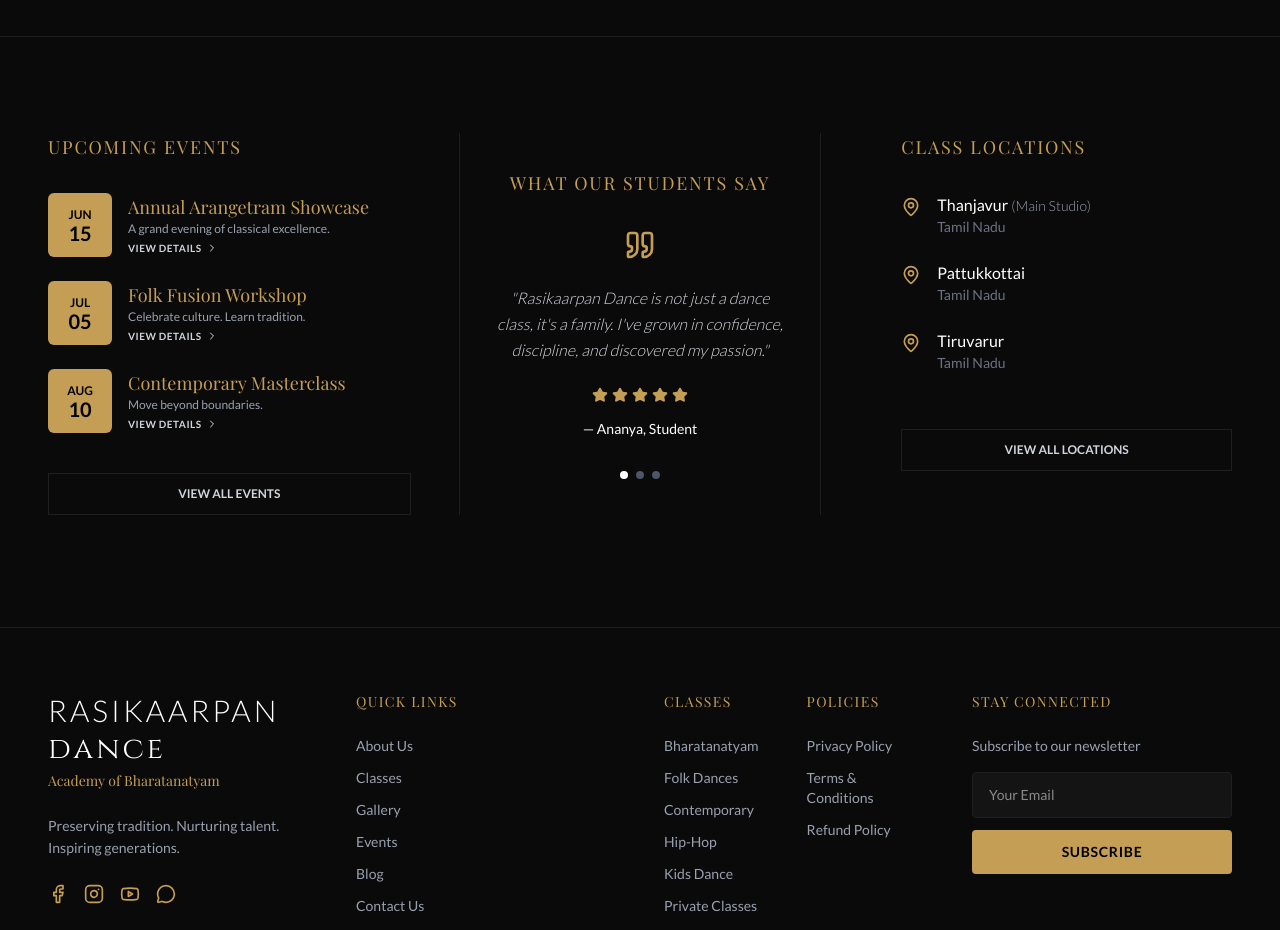
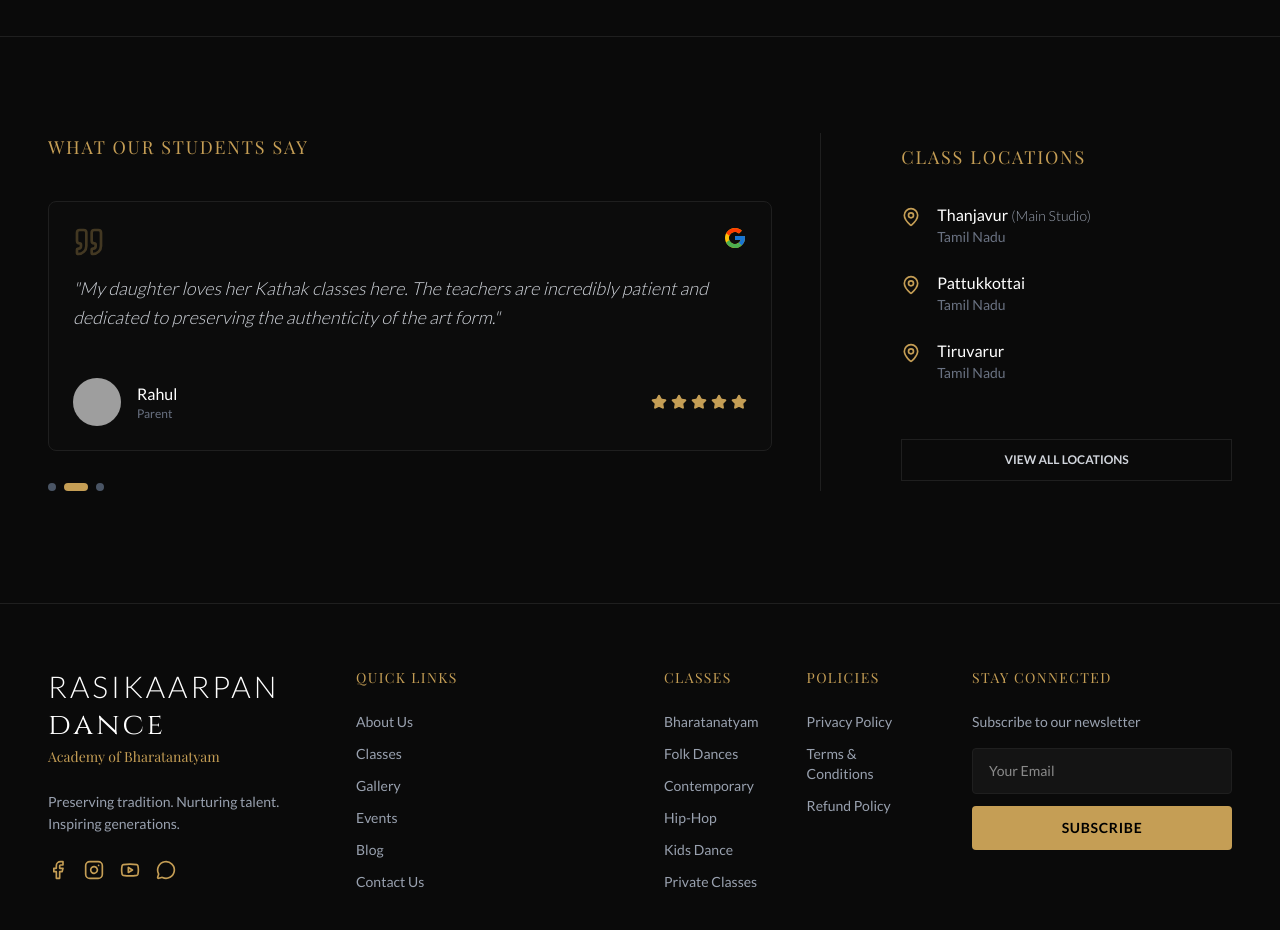
Before and after one commit to PhyscoLite/rasikaarpan-dance, a React (Vite) app: page / in a window 1280 px wide. Shown: the part 6500-7430 px from the top of the page. Built offline with nearby package versions, Linux system fonts and the light colour scheme; grey boxes are pictures that could not be loaded.

Commit message:
feat(home): replace static testimonials with component
Refactor the home page to use a dedicated Testimonials component with automated sliding reviews to improve modularity and user engagement.

```diff
--- /dev/null
+++ b/src/components/Testimonials.tsx
@@ -0,0 +1,108 @@
+import React, { useState, useEffect } from 'react';
+import { Quote, Star } from 'lucide-react';
+import { motion, AnimatePresence } from 'motion/react';
+
+const reviews = [
+  {
+    id: 1,
+    name: 'Ananya',
+    role: 'Student',
+    text: "Rasikaarpan Dance is not just a dance class, it's a family. I've grown in confidence, discipline, and discovered my passion.",
+    avatar: 'https://api.dicebear.com/7.x/avataaars/svg?seed=Ananya',
+    rating: 5,
+  },
+  {
+    id: 2,
+    name: 'Rahul',
+    role: 'Parent',
+    text: "My daughter loves her Kathak classes here. The teachers are incredibly patient and dedicated to preserving the authenticity of the art form.",
+    avatar: 'https://api.dicebear.com/7.x/avataaars/svg?seed=Rahul',
+    rating: 5,
+  },
+  {
+    id: 3,
+    name: 'Priya',
+    role: 'Professional Dancer',
+    text: "An exceptional academy that focuses on both technical perfection and emotional expression. Highly recommended for serious learners.",
+    avatar: 'https://api.dicebear.com/7.x/avataaars/svg?seed=Priya',
+    rating: 5,
+  },
+];
+
+export const Testimonials = () => {
+  const [currentIndex, setCurrentIndex] = useState(0);
+
+  useEffect(() => {
+    const timer = setInterval(() => {
+      setCurrentIndex((prev) => (prev + 1) % reviews.length);
+    }, 5000);
+    return () => clearInterval(timer);
+  }, []);
+
+  return (
+    <div className="lg:border-r border-y lg:border-y-0 py-10 lg:py-0 border-brand-surface-light lg:pr-12 flex flex-col justify-center h-full relative overflow-hidden">
+      <div className="flex justify-between items-center mb-10">
+        <h3 className="text-lg font-serif text-brand-gold tracking-widest uppercase">WHAT OUR STUDENTS SAY</h3>
+      </div>
+
+      <div className="relative min-h-[250px]">
+        <AnimatePresence mode="wait">
+          <motion.div
+            key={currentIndex}
+            initial={{ opacity: 0, x: 20 }}
+            animate={{ opacity: 1, x: 0 }}
+            exit={{ opacity: 0, x: -20 }}
+            transition={{ duration: 0.5, ease: "easeInOut" }}
+            className="absolute inset-0 flex flex-col bg-brand-surface/30 border border-brand-surface-light p-6 rounded-lg"
+          >
+            <div className="flex justify-between items-start mb-4">
+               <Quote className="text-brand-gold/30" size={32} />
+               <svg xmlns="http://www.w3.org/2000/svg" viewBox="0 0 48 48" width="24px" height="24px">
+                  <path fill="#FFC107" d="M43.611,20.083H42V20H24v8h11.303c-1.649,4.657-6.08,8-11.303,8c-6.627,0-12-5.373-12-12c0-6.627,5.373-12,12-12c3.059,0,5.842,1.154,7.961,3.039l5.657-5.657C34.046,6.053,29.268,4,24,4C12.955,4,4,12.955,4,24c0,11.045,8.955,20,20,20c11.045,0,20-8.955,20-20C44,22.659,43.862,21.35,43.611,20.083z"/>
+                  <path fill="#FF3D00" d="M6.306,14.691l6.571,4.819C14.655,15.108,18.961,12,24,12c3.059,0,5.842,1.154,7.961,3.039l5.657-5.657C34.046,6.053,29.268,4,24,4C16.318,4,9.656,8.337,6.306,14.691z"/>
+                  <path fill="#4CAF50" d="M24,44c5.166,0,9.86-1.977,13.409-5.192l-6.19-5.238C29.211,35.091,26.715,36,24,36c-5.202,0-9.619-3.317-11.283-7.946l-6.522,5.025C9.505,39.556,16.227,44,24,44z"/>
+                  <path fill="#1976D2" d="M43.611,20.083H42V20H24v8h11.303c-0.792,2.237-2.231,4.166-4.087,5.571c0.001-0.001,0.002-0.001,0.003-0.002l6.19,5.238C36.971,39.205,44,34,44,24C44,22.659,43.862,21.35,43.611,20.083z"/>
+               </svg>
+            </div>
+
+            <p className="text-gray-300 font-light leading-relaxed mb-6 italic text-base lg:text-lg flex-1">
+              "{reviews[currentIndex].text}"
+            </p>
+
+            <div className="mt-auto flex items-center justify-between">
+              <div className="flex items-center gap-4">
+                <img
+                  src={reviews[currentIndex].avatar}
+                  alt={reviews[currentIndex].name}
+                  className="w-12 h-12 rounded-full bg-white/10"
+                />
+                <div>
+                  <h4 className="text-white font-medium">{reviews[currentIndex].name}</h4>
+                  <p className="text-xs text-gray-500">{reviews[currentIndex].role}</p>
+                </div>
+              </div>
+              <div className="flex gap-1 text-brand-gold">
+                {[...Array(reviews[currentIndex].rating)].map((_, i) => (
+                  <Star key={i} size={16} fill="currentColor" />
+                ))}
+              </div>
+            </div>
+          </motion.div>
+        </AnimatePresence>
+      </div>
+
+      <div className="flex mt-8 gap-2">
+        {reviews.map((_, i) => (
+          <button
+            key={i}
+            onClick={() => setCurrentIndex(i)}
+            className={`w-2 h-2 rounded-full transition-all ${
+              i === currentIndex ? 'bg-brand-gold w-6' : 'bg-gray-600 hover:bg-gray-400'
+            }`}
+            aria-label={`Go to slide ${i + 1}`}
+          />
+        ))}
+      </div>
+    </div>
+  );
+};
--- a/src/pages/Home.tsx
+++ b/src/pages/Home.tsx
@@ -5,6 +5,7 @@ import { ChevronDown, ChevronLeft, ChevronRight, CheckCircle, MapPin, Facebook,
 
 
 import { useTrial } from '../context/TrialContext';
+import { Testimonials } from "../components/Testimonials";
 
 const Hero = () => {
   const TOTAL_FRAMES = 100;
@@ -472,59 +473,15 @@ const Stats = () => (
   </section>
 );
 
-const EventsTestimonialsLocations = () => (
+
+const TestimonialsLocations = () => (
   <section className="py-12 px-6 md:px-12 max-w-7xl mx-auto grid grid-cols-1 lg:grid-cols-3 gap-12">
-
-    {/* Upcoming Events */}
-    <div>
-      <h3 className="text-lg font-serif text-brand-gold tracking-widest mb-8 text-center md:text-left uppercase">UPCOMING EVENTS</h3>
-      <div className="space-y-6">
-        {[
-          { date: 'JUN 15', title: 'Annual Arangetram Showcase', desc: 'A grand evening of classical excellence.' },
-          { date: 'JUL 05', title: 'Folk Fusion Workshop', desc: 'Celebrate culture. Learn tradition.' },
-          { date: 'AUG 10', title: 'Contemporary Masterclass', desc: 'Move beyond boundaries.' }
-        ].map((event, i) => (
-          <div key={i} className="flex gap-4">
-            <div className="bg-brand-gold rounded-md flex flex-col items-center justify-center w-16 h-16 shrink-0 text-black">
-              <span className="text-xs font-bold uppercase">{event.date.split(' ')[0]}</span>
-              <span className="text-xl font-bold leading-none">{event.date.split(' ')[1]}</span>
-            </div>
-            <div>
-              <h4 className="text-brand-gold font-serif text-lg">{event.title}</h4>
-              <p className="text-xs text-gray-400 mb-1">{event.desc}</p>
-              <button className="text-[10px] uppercase tracking-wider text-gray-300 hover:text-brand-gold flex items-center font-bold">
-                VIEW DETAILS <ChevronRight size={12} className="ml-1" />
-              </button>
-            </div>
-          </div>
-        ))}
-        <button className="w-full border border-brand-surface-light text-gray-300 text-xs font-semibold py-3 mt-4 hover:border-brand-gold hover:text-brand-gold transition-colors">
-          VIEW ALL EVENTS
-        </button>
-      </div>
-    </div>
-
-    {/* Testimonials */}
-    <div className="lg:border-x lg:border-y-0 border-y py-8 lg:py-0 border-brand-surface-light lg:px-8 flex flex-col justify-center items-center text-center">
-      <h3 className="text-lg font-serif text-brand-gold tracking-widest mb-8 uppercase">WHAT OUR STUDENTS SAY</h3>
-      <Quote className="text-brand-gold mb-6" size={32} />
-      <p className="text-gray-300 font-light leading-relaxed mb-6 italic">
-        "Rasikaarpan Dance is not just a dance class, it's a family. I've grown in confidence, discipline, and discovered my passion."
-      </p>
-      <div className="flex gap-1 mb-4 text-brand-gold">
-        {[1,2,3,4,5].map(i => <Star key={i} size={16} fill="currentColor" />)}
-      </div>
-      <p className="text-sm font-medium text-white">— Ananya, Student</p>
-
-      <div className="flex justify-center mt-8 gap-2">
-        <div className="w-2 h-2 rounded-full bg-white"></div>
-        <div className="w-2 h-2 rounded-full bg-gray-600"></div>
-        <div className="w-2 h-2 rounded-full bg-gray-600"></div>
-      </div>
+    <div className="lg:col-span-2">
+      <Testimonials />
     </div>
 
     {/* Locations */}
-    <div className="md:pl-8">
+    <div className="md:pl-8 flex flex-col justify-center h-full">
       <h3 className="text-lg font-serif text-brand-gold tracking-widest mb-8 text-center md:text-left uppercase">CLASS LOCATIONS</h3>
       <div className="space-y-6">
         {[
@@ -545,7 +502,6 @@ const EventsTestimonialsLocations = () => (
         </button>
       </div>
     </div>
-
   </section>
 );
 
@@ -559,7 +515,7 @@ export default function Home() {
        <ClassesInfo />
        <GurusAndHighlights />
        <Stats />
-       <EventsTestimonialsLocations />
+       <TestimonialsLocations />
     </div>
   );
 }
```
